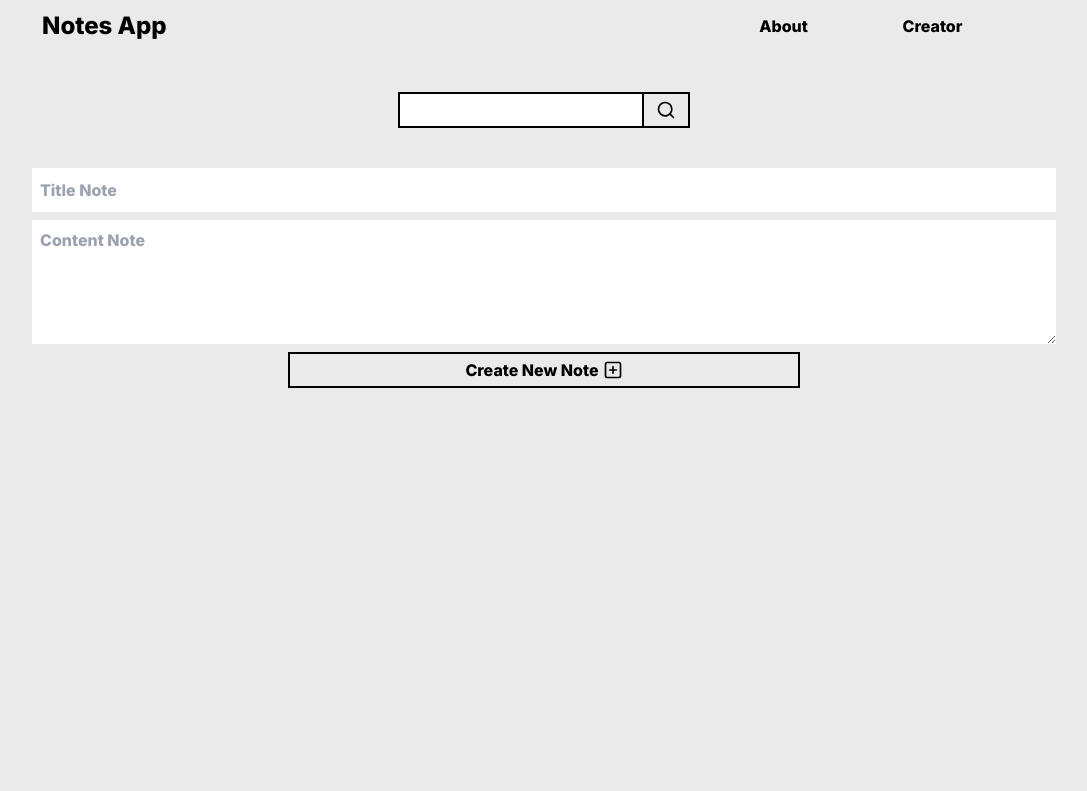
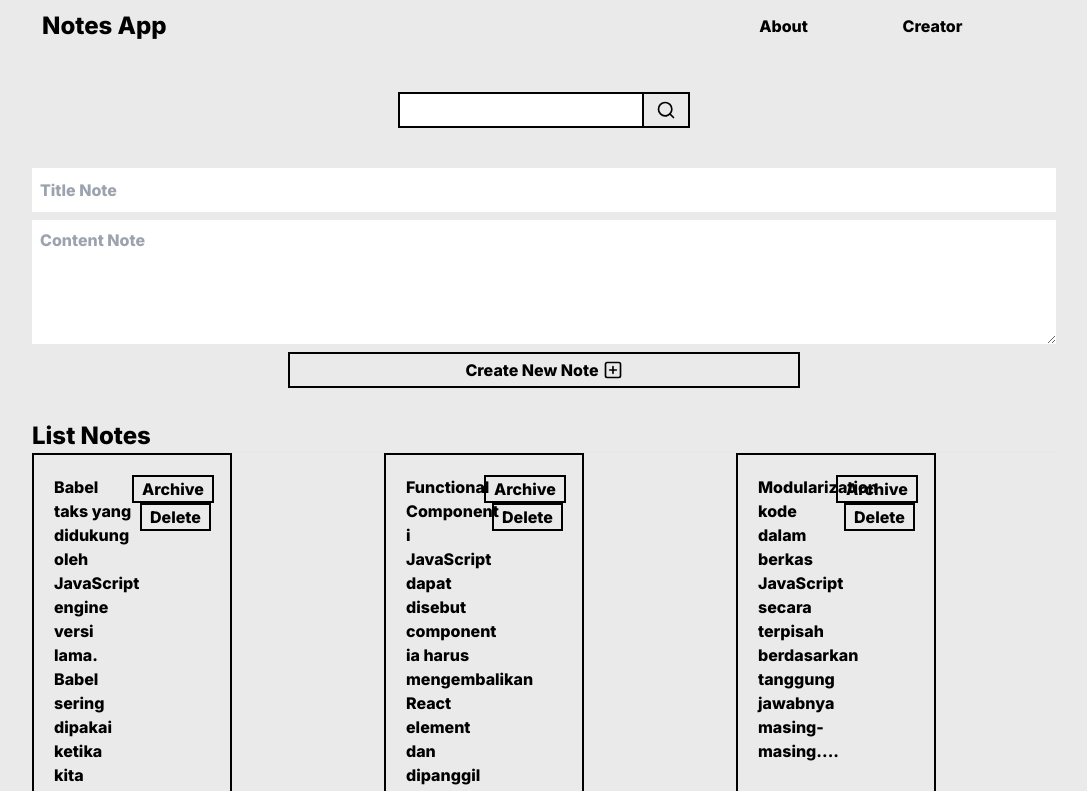
Before and after one commit to dennyzain/submission-notes-app, a React (Vite) app: page / in a window 1280 px wide. Shown: the top 791 px of the page, without its empty margins (96-1183 px from the left). Built offline with nearby package versions, Linux system fonts and the light colour scheme; the HTML template or start-up script is replaced by a standard one.

Commit message:
feat: add empty notes component, card note component, list notes components and insert empty.svg

```diff
--- a/src/App.jsx
+++ b/src/App.jsx
@@ -2,12 +2,14 @@ import React from 'react';
 import SearchForm from './components/molecules/SearchForm';
 import NoteForm from './components/molecules/NoteForm';
 import Layout from './components/templates/Layout';
+import ListNotes from './components/organisms/ListNotes';
 
 const App = () => {
   return (
     <Layout>
       <SearchForm />
       <NoteForm />
+      <ListNotes />
     </Layout>
   );
 };
--- /dev/null
+++ b/src/components/atoms/EmptyNotes.jsx
@@ -0,0 +1,10 @@
+import React from 'react';
+
+export default function EmptyNotes() {
+  return (
+    <div className="p-10">
+      <img src="./empty.svg" alt="empty" width={400} className="m-auto" />
+      <p className="text-center p-6">Notes is empty...</p>
+    </div>
+  );
+}
--- /dev/null
+++ b/src/components/molecules/CardNote.jsx
@@ -0,0 +1,22 @@
+import React from 'react';
+
+export default function CardNote({ id, title, body, createdAt, archived }) {
+  return (
+    <>
+      <div className="w-[200px] grid grid-cols-2 grid-flow-row transition-all border-2 p-5 border-black hover:shadow-[12px_12px_0px_0px_rgba(0,0,0,1)]">
+        <div className="h-[300px]">
+          <h2 className="font-extrabold">{title}</h2>
+          <p>{body.length > 100 ? `${body.substring(100)}...` : body}</p>
+        </div>
+        <div className="space-x-2">
+          <button className="border-2 border-black px-2 transition-all hover:shadow-[12px_12px_0px_0px_rgba(0,0,0,1)]">
+            <p>Archive</p>
+          </button>
+          <button className="border-2 border-black px-2 hover:shadow-[12px_12px_0px_0px_rgba(0,0,0,1)]">
+            <p>Delete</p>
+          </button>
+        </div>
+      </div>
+    </>
+  );
+}
--- /dev/null
+++ b/src/components/organisms/ListNotes.jsx
@@ -0,0 +1,21 @@
+import React from 'react';
+import EmptyNotes from '../atoms/EmptyNotes';
+import CardNote from '../molecules/CardNote';
+import { getInitialData } from '../../utils';
+
+export default function ListNotes() {
+  const notes = getInitialData();
+  return (
+    <div className="pt-8">
+      <h1>List Notes</h1>
+      <hr />
+      <div className="grid grid-cols-3 gap-8">
+        {notes.length > 0 ? (
+          notes.map((note) => <CardNote key={note.id} {...note} />)
+        ) : (
+          <EmptyNotes />
+        )}
+      </div>
+    </div>
+  );
+}
```
Also changed, not shown: public/empty.svg (added).
